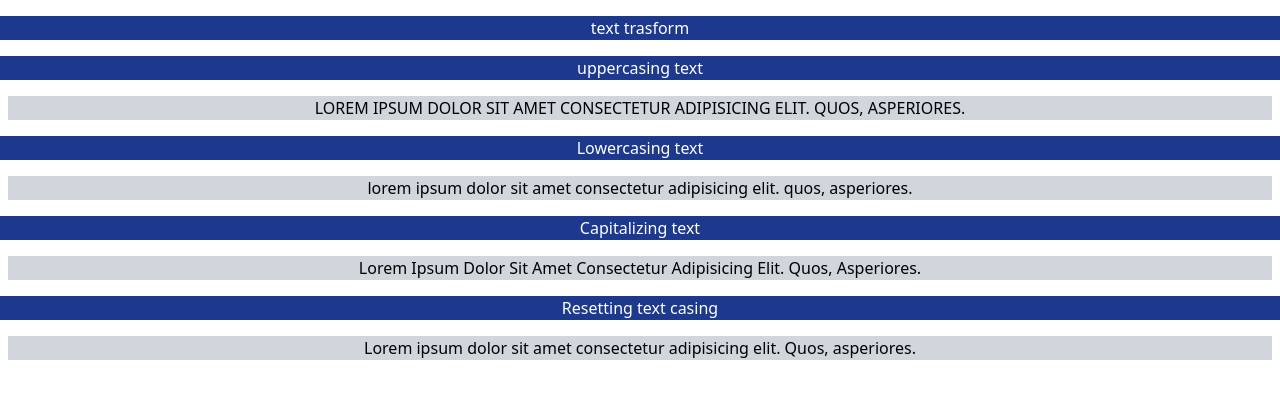
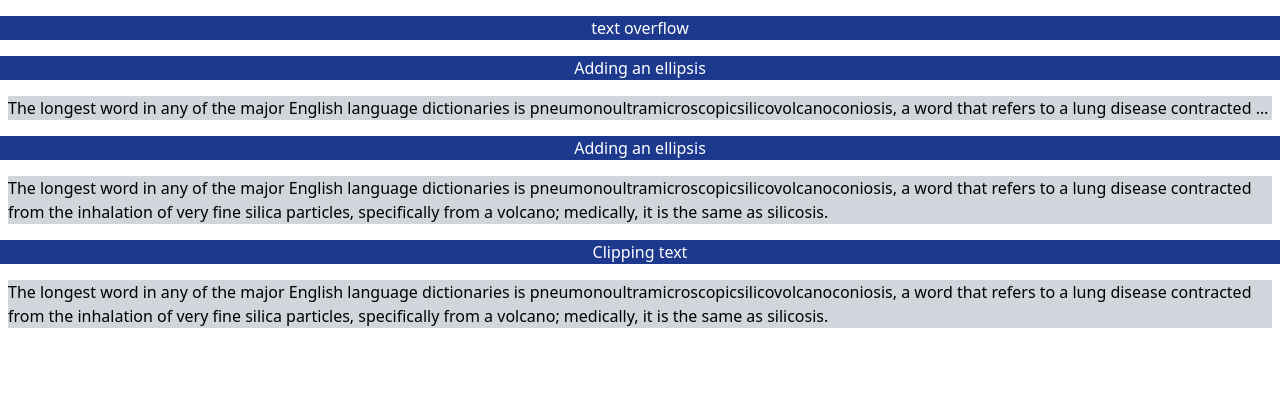
Before and after one commit to AmirTaki/tailwind-toturial-react-vite, a React (Vite) app: page / in a window 1280 px wide. Shown: the top 398 px of the page. Built offline with nearby package versions, Linux system fonts and the light colour scheme.

Commit message:
text-overflow

```diff
--- a/src/App.jsx
+++ b/src/App.jsx
@@ -4,33 +4,23 @@ function App() {
   return (
 
     <>
-      <h1 className='bg-blue-900  text-white my-4 text-center'>text trasform</h1>
-      <h1 className='bg-blue-900  text-white my-4 text-center'>uppercasing text</h1>
+      <h1 className='bg-blue-900  text-white my-4 text-center'>text overflow</h1>
 
 
-      <h1 className='bg-blue-900  text-white my-4 text-center'></h1>
-      <div className="  text-center  bg-gray-300  justify-center gap-4 mx-2 ">
-          <p className='uppercase'>Lorem ipsum dolor sit amet consectetur adipisicing elit. Quos, asperiores.</p>
+      <h1 className='bg-blue-900  text-white my-4 text-center'>Adding an ellipsis</h1>
+      <div className="    bg-gray-300  justify-center gap-4 mx-2 ">
+          <p className='truncate'>The longest word in any of the major English language dictionaries is pneumonoultramicroscopicsilicovolcanoconiosis, a word that refers to a lung disease contracted from the inhalation of very fine silica particles, specifically from a volcano; medically, it is the same as silicosis.</p>
       </div>
 
-
-      <h1 className='bg-blue-900  text-white my-4 text-center'>Lowercasing text</h1>
-      <div className="  text-center  bg-gray-300  justify-center gap-4 mx-2 ">
-          <p className='lowercase'>Lorem ipsum dolor sit amet consectetur adipisicing elit. Quos, asperiores.</p>
+      <h1 className='bg-blue-900  text-white my-4 text-center'>Adding an ellipsis</h1>
+      <div className="    bg-gray-300  justify-center gap-4 mx-2  ">
+          <p className=' text-ellipsis overflow-hidden'>The longest word in any of the major English language dictionaries is pneumonoultramicroscopicsilicovolcanoconiosis, a word that refers to a lung disease contracted from the inhalation of very fine silica particles, specifically from a volcano; medically, it is the same as silicosis.</p>
       </div>
 
-
-      <h1 className='bg-blue-900  text-white my-4 text-center'>Capitalizing text</h1>
-      <div className="  text-center  bg-gray-300  justify-center gap-4 mx-2 ">
-          <p className='capitalize'>Lorem ipsum dolor sit amet consectetur adipisicing elit. Quos, asperiores.</p>
+      <h1 className='bg-blue-900  text-white my-4 text-center'>Clipping text</h1>
+      <div className="    bg-gray-300  justify-center gap-4 mx-2  ">
+          <p className=' text-clip overflow-hidden'>The longest word in any of the major English language dictionaries is pneumonoultramicroscopicsilicovolcanoconiosis, a word that refers to a lung disease contracted from the inhalation of very fine silica particles, specifically from a volcano; medically, it is the same as silicosis.</p>
       </div>
-
-
-      <h1 className='bg-blue-900  text-white my-4 text-center'>Resetting text casing</h1>
-      <div className="  text-center  bg-gray-300  justify-center gap-4 mx-2 ">
-          <p className='normal-case'>Lorem ipsum dolor sit amet consectetur adipisicing elit. Quos, asperiores.</p>
-      </div>
-
 
 
 
```
